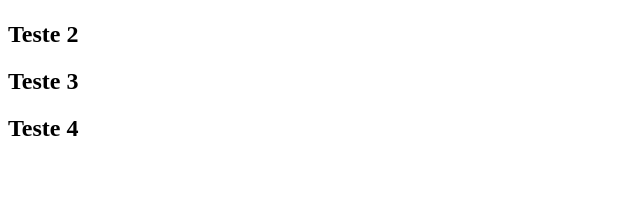
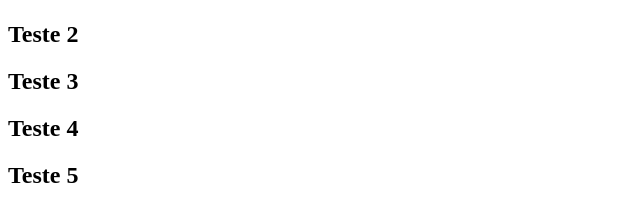
Before and after one commit to RicToni/workshop-teste, a plain HTML site: page index.html in a window 1280 px wide. Shown: the part 59-280 px from the top of the page, without its empty margins (0-640 px from the left). Drawn offline with Linux system fonts and the light colour scheme.

Commit message:
quuinto teste

```diff
--- a/index.html
+++ b/index.html
@@ -10,5 +10,6 @@
     <h2>Teste 2</h2>
     <h2>Teste 3</h2>
     <h2>Teste 4</h2>
+    <h2>Teste 5</h2>
 </body>
 </html>
```
